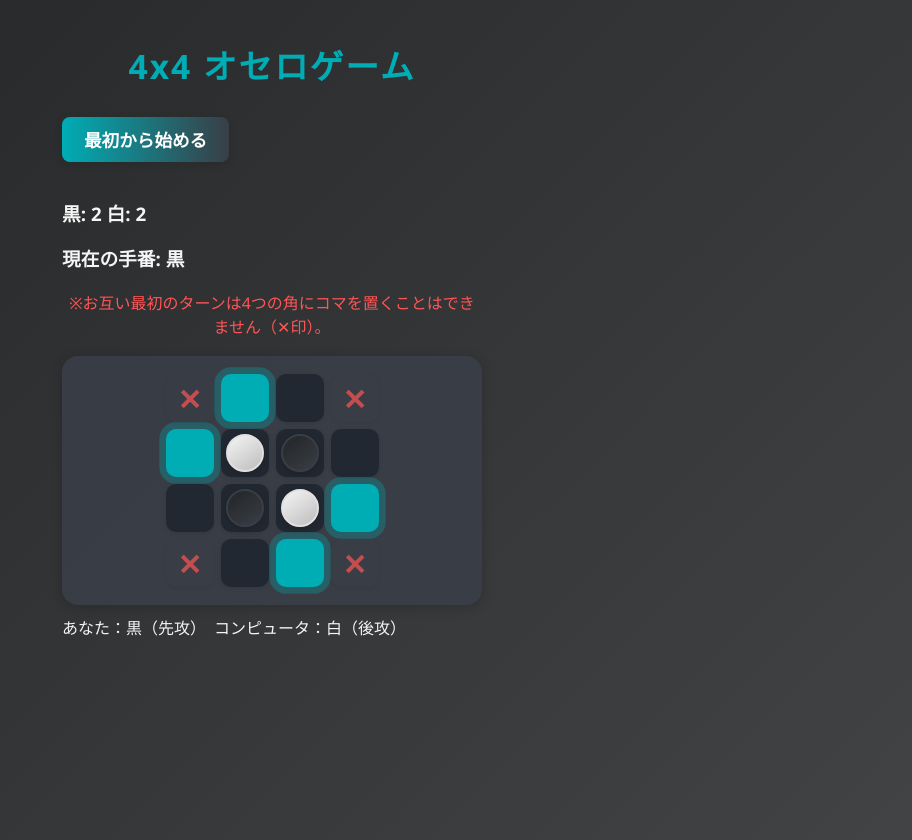
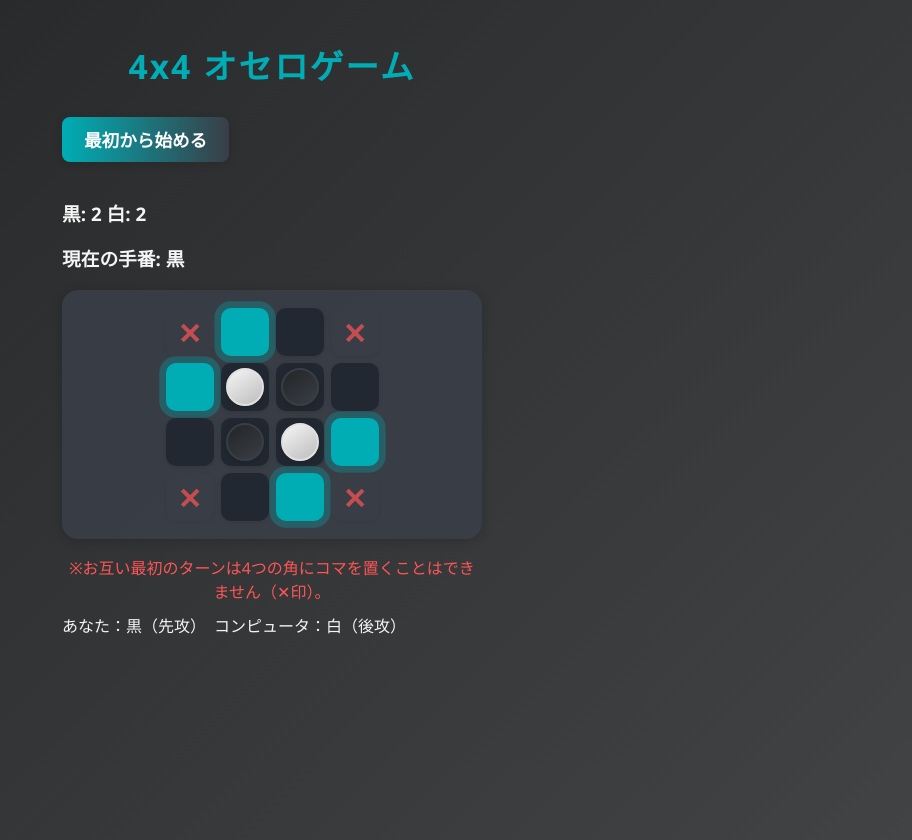
Before and after one commit to kewpie134134/reversi4x4, a React (Vite) app: page / in a window 1280 px wide. Both pictures are taken after a click on the button "ゲーム開始". Shown: the whole page, without its empty margins (368-1280 px from the left). Built offline with nearby package versions, Linux system fonts and the light colour scheme.

Commit message:
説明文の位置を変更

```diff
--- a/src/App.css
+++ b/src/App.css
@@ -5,9 +5,9 @@ body {
   font-family: 'Segoe UI', 'Roboto', 'Helvetica Neue', Arial, 'Liberation Sans', sans-serif;
   margin: 0;
   color: #f5f5f5;
-  /* スクロール防止 */
-  overflow-x: hidden;
-  overflow-y: hidden;
+  /* スクロール防止を解除 */
+  overflow-x: auto;
+  overflow-y: auto;
 }
 
 /* アプリケーションコンテナ */
--- a/src/App.tsx
+++ b/src/App.tsx
@@ -189,9 +189,6 @@ function App() {
       <h1>4x4 オセロゲーム</h1>
       <button onClick={handleReset}>最初から始める</button>
       <ScoreBoard score={score} currentPlayer={playerName} />
-      <p style={{ color: "#ff5555", textAlign: "center", marginBottom: 10 }}>
-        ※お互い最初のターンは4つの角にコマを置くことはできません（✕印）。
-      </p>
       <div className={`board-wrapper${animate ? " gameover-animate" : ""}`}>
         <Board
           board={board}
@@ -200,6 +197,9 @@ function App() {
         />
       </div>
       {gameOver && <div className="result">{resultMsg}</div>}
+      <p style={{ color: "#ff5555", textAlign: "center", marginBottom: 10 }}>
+        ※お互い最初のターンは4つの角にコマを置くことはできません（✕印）。
+      </p>
       <div style={{ marginTop: 10 }}>
         {mode === "cpu"
           ? cpuColor === "white"
```
